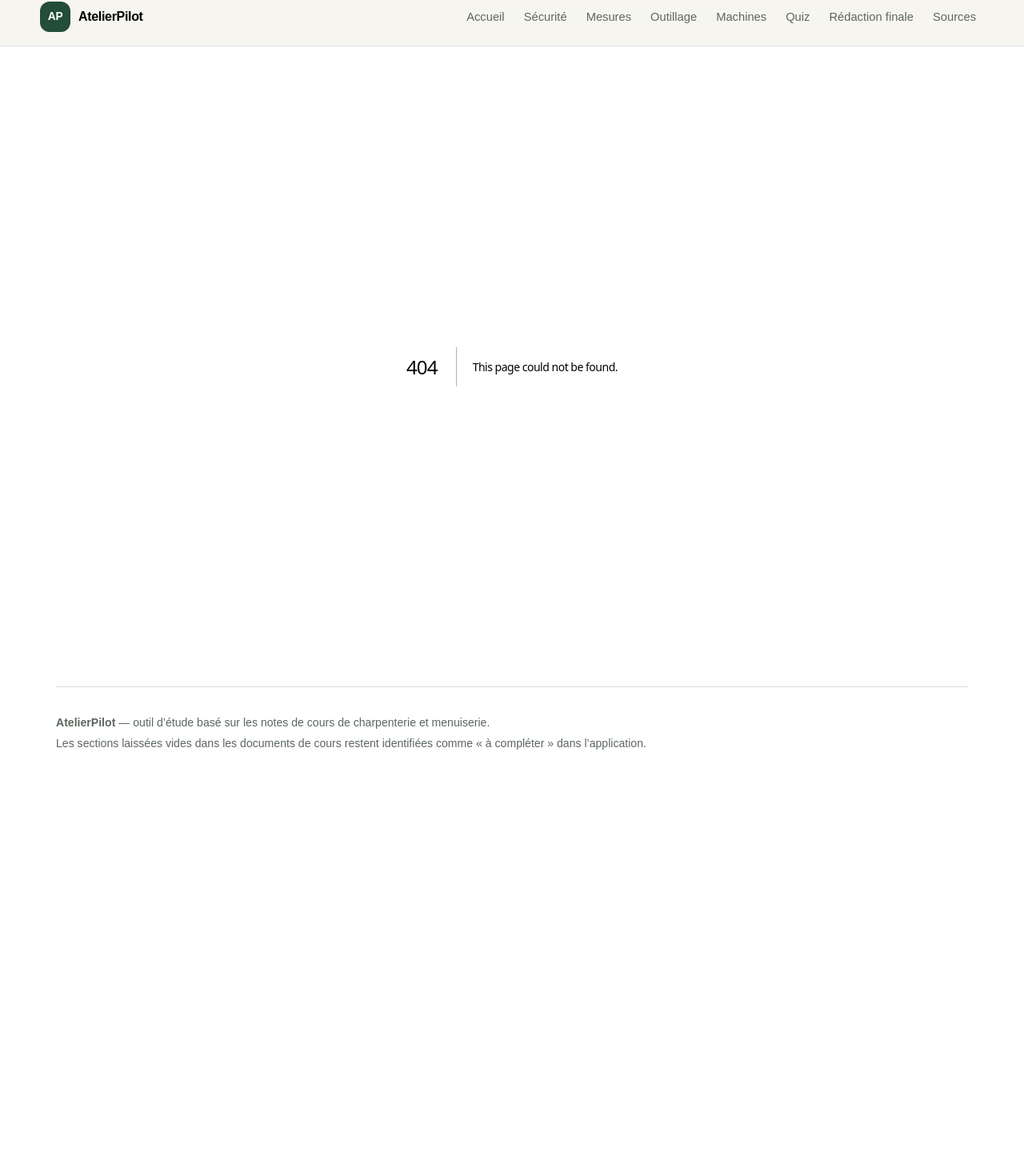
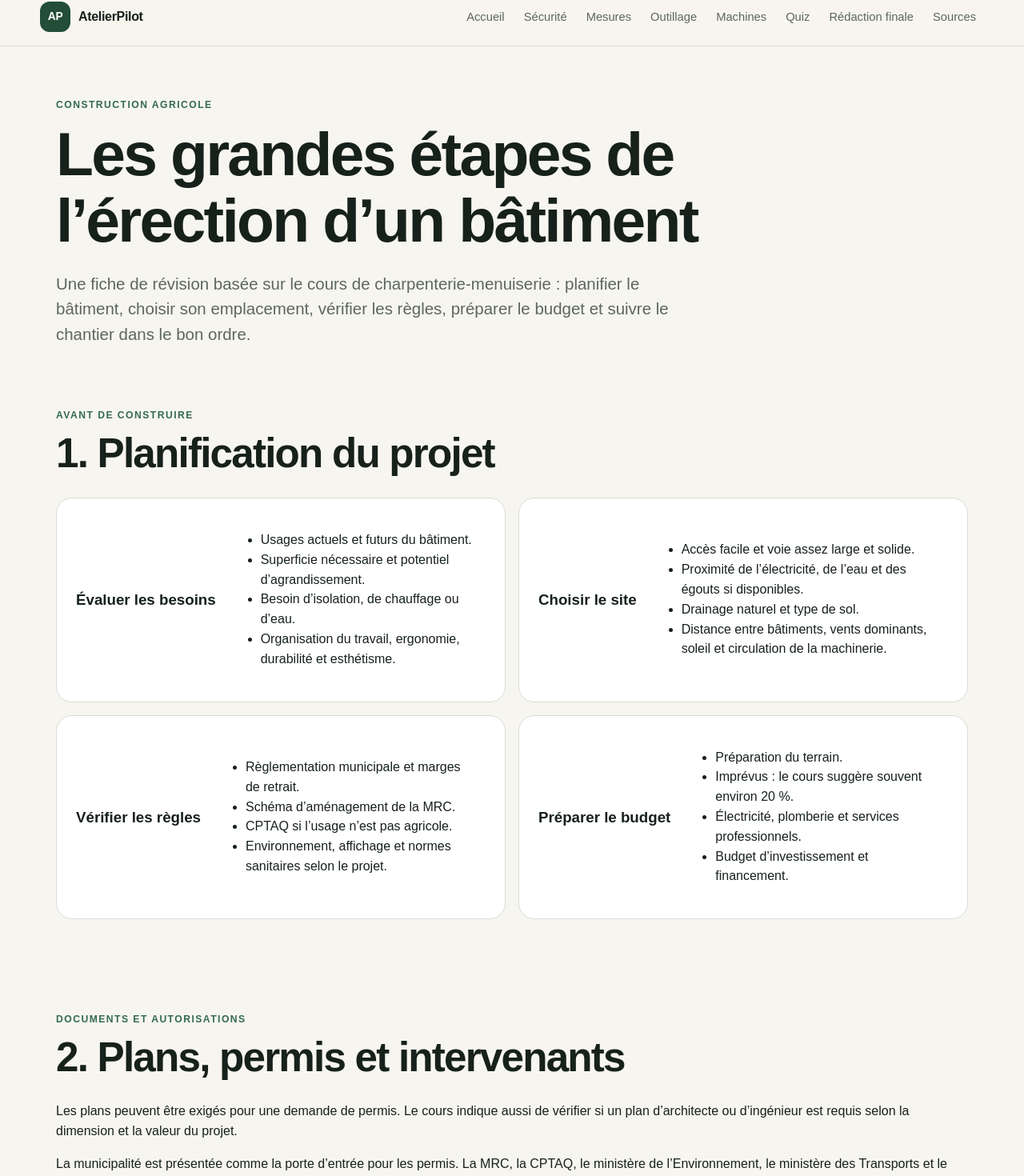
Before and after one commit to jonathan777888/atelierpilot, a Next.js app: page /batiment in a window 1280 px wide. Before the commit this address had no page. Shown: the part 15-1485 px from the top of the page at 80% size. Before the commit the page ends 1006 px from the top, so only its background shows below. Built offline with nearby package versions, Linux system fonts and the light colour scheme.

Commit message:
Add agricultural building construction module

```diff
--- /dev/null
+++ b/app/batiment/page.tsx
@@ -0,0 +1,134 @@
+export default function BatimentPage() {
+  const chantier = [
+    "Préparation du terrain",
+    "Implantation",
+    "Excavation",
+    "Fondations",
+    "Montage du carré",
+    "Fermeture",
+    "Isolation",
+    "Plomberie, électricité et ventilation",
+    "Finition",
+  ];
+
+  return (
+    <div className="shell pageShell">
+      <header className="pageHeader">
+        <p className="eyebrow">Construction agricole</p>
+        <h1>Les grandes étapes de l’érection d’un bâtiment</h1>
+        <p className="lead">
+          Une fiche de révision basée sur le cours de charpenterie-menuiserie : planifier le bâtiment,
+          choisir son emplacement, vérifier les règles, préparer le budget et suivre le chantier dans le bon ordre.
+        </p>
+      </header>
+
+      <section className="sectionBlock">
+        <div className="sectionHeading">
+          <p className="eyebrow">Avant de construire</p>
+          <h2>1. Planification du projet</h2>
+        </div>
+        <div className="cardGrid">
+          <article className="sectionCard">
+            <h3>Évaluer les besoins</h3>
+            <ul>
+              <li>Usages actuels et futurs du bâtiment.</li>
+              <li>Superficie nécessaire et potentiel d’agrandissement.</li>
+              <li>Besoin d’isolation, de chauffage ou d’eau.</li>
+              <li>Organisation du travail, ergonomie, durabilité et esthétisme.</li>
+            </ul>
+          </article>
+          <article className="sectionCard">
+            <h3>Choisir le site</h3>
+            <ul>
+              <li>Accès facile et voie assez large et solide.</li>
+              <li>Proximité de l’électricité, de l’eau et des égouts si disponibles.</li>
+              <li>Drainage naturel et type de sol.</li>
+              <li>Distance entre bâtiments, vents dominants, soleil et circulation de la machinerie.</li>
+            </ul>
+          </article>
+          <article className="sectionCard">
+            <h3>Vérifier les règles</h3>
+            <ul>
+              <li>Règlementation municipale et marges de retrait.</li>
+              <li>Schéma d’aménagement de la MRC.</li>
+              <li>CPTAQ si l’usage n’est pas agricole.</li>
+              <li>Environnement, affichage et normes sanitaires selon le projet.</li>
+            </ul>
+          </article>
+          <article className="sectionCard">
+            <h3>Préparer le budget</h3>
+            <ul>
+              <li>Préparation du terrain.</li>
+              <li>Imprévus : le cours suggère souvent environ 20 %.</li>
+              <li>Électricité, plomberie et services professionnels.</li>
+              <li>Budget d’investissement et financement.</li>
+            </ul>
+          </article>
+        </div>
+      </section>
+
+      <section className="sectionBlock">
+        <div className="sectionHeading">
+          <p className="eyebrow">Documents et autorisations</p>
+          <h2>2. Plans, permis et intervenants</h2>
+        </div>
+        <div className="noteBox">
+          <p>Les plans peuvent être exigés pour une demande de permis. Le cours indique aussi de vérifier si un plan d’architecte ou d’ingénieur est requis selon la dimension et la valeur du projet.</p>
+          <p>La municipalité est présentée comme la porte d’entrée pour les permis. La MRC, la CPTAQ, le ministère de l’Environnement, le ministère des Transports et le MAPAQ peuvent aussi intervenir selon le projet.</p>
+        </div>
+      </section>
+
+      <section className="sectionBlock">
+        <div className="sectionHeading">
+          <p className="eyebrow">Chantier</p>
+          <h2>3. Ordre des principales étapes</h2>
+        </div>
+        <ol className="timelineList">
+          {chantier.map((etape, index) => (
+            <li key={etape}>
+              <strong>{index + 1}. {etape}</strong>
+            </li>
+          ))}
+        </ol>
+      </section>
+
+      <section className="sectionBlock">
+        <div className="sectionHeading">
+          <p className="eyebrow">Fondations et structure</p>
+          <h2>4. Ce qu’il faut retenir</h2>
+        </div>
+        <div className="cardGrid">
+          <article className="sectionCard">
+            <h3>Préparation et implantation</h3>
+            <p>Le terrain peut être nivelé, rempli ou parfois nécessiter d’autres travaux. L’implantation sert à localiser précisément le bâtiment.</p>
+          </article>
+          <article className="sectionCard">
+            <h3>Excavation et fondations</h3>
+            <p>L’excavation prépare le terrain pour les fondations. La stabilité demande une assise sous la ligne de gel. Le cours présente notamment les fondations standards, les pieux, la dalle flottante et les blocs de béton.</p>
+          </article>
+          <article className="sectionCard">
+            <h3>Plancher et murs</h3>
+            <p>Le cours présente les solives, les poutrelles de plancher, l’aspenite, les madriers et certaines pièces métalliques avant d’aborder les murs.</p>
+          </article>
+          <article className="sectionCard">
+            <h3>Toiture</h3>
+            <p>La structure de toiture comprend notamment les fermes de toit. Le cours aborde aussi la pente, l’installation des chevrons, la finition, la tôle et les bardeaux.</p>
+          </article>
+        </div>
+      </section>
+
+      <section className="sectionBlock">
+        <div className="sectionHeading">
+          <p className="eyebrow">Réflexe important</p>
+          <h2>5. Prévoir avant de fermer</h2>
+        </div>
+        <div className="noteBox">
+          <p>
+            Avant la fermeture et la finition, il faut essayer de prévoir les besoins de plomberie,
+            d’électricité et de ventilation afin d’éviter de rouvrir inutilement les murs ou les plafonds.
+          </p>
+        </div>
+      </section>
+    </div>
+  );
+}
```
